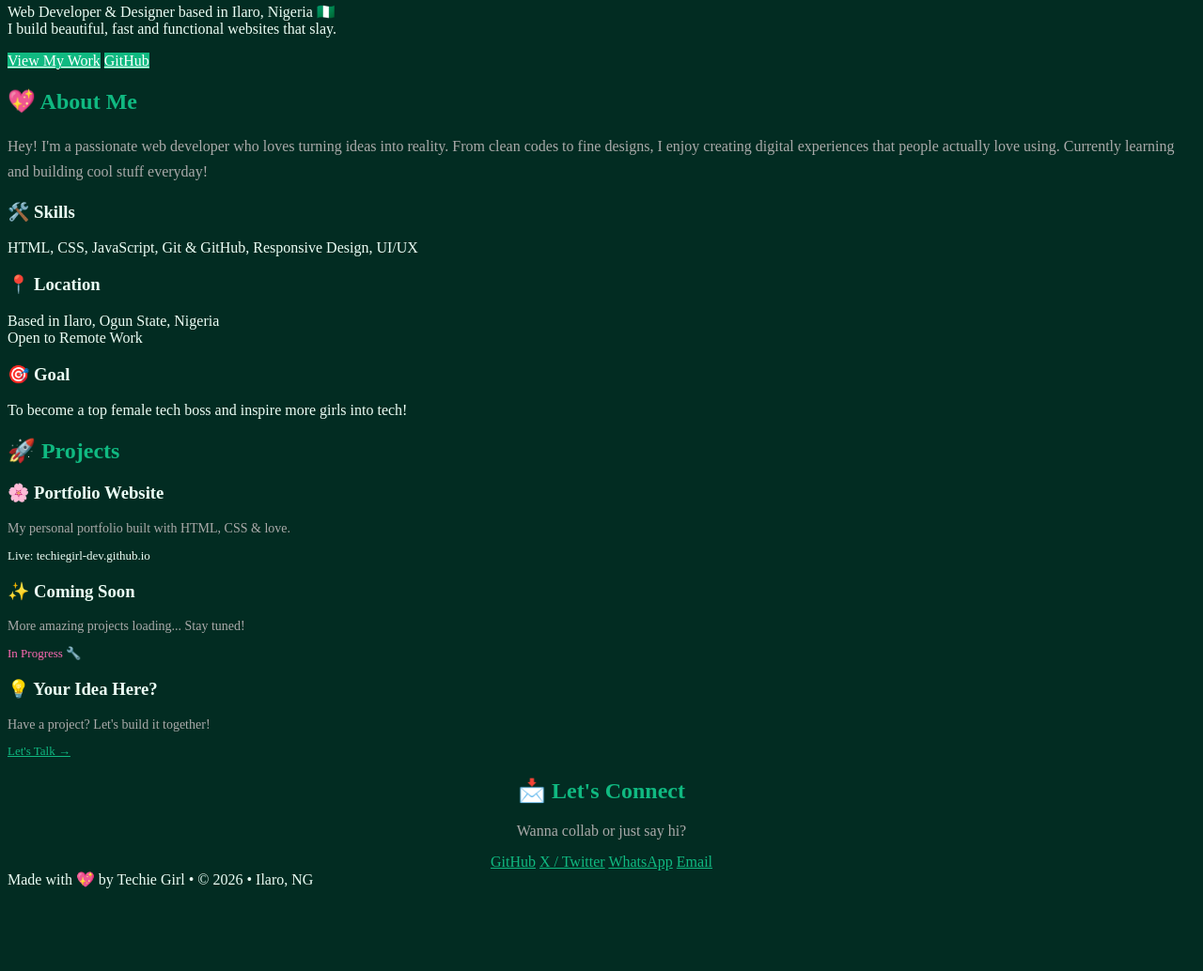
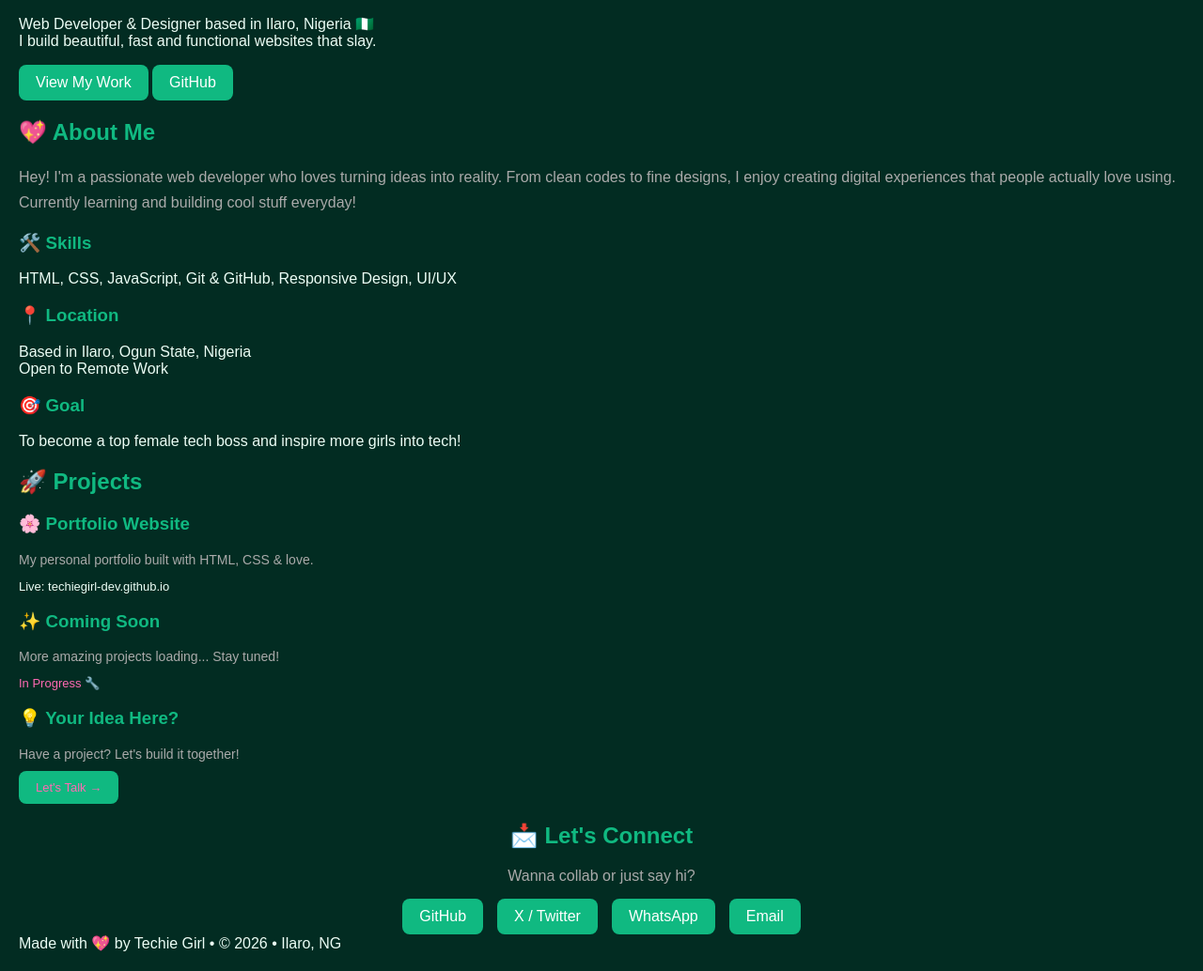
Before and after one commit to techiegirl-dev/techiegirl-dev.github.io, a plain HTML site: page index.html in a window 1280 px wide. Shown: the part 119-1153 px from the top of the page at 94% size. Before the commit the page ends 1073 px from the top, so only its background shows below. Drawn offline with Linux system fonts and the light colour scheme.

Commit message:
Update index.html

```diff
--- a/index.html
+++ b/index.html
@@ -6,18 +6,41 @@
 <title>Techie Girl | Portfolio</title>
 <link href="https://fonts.googleapis.com/css2?family=Poppins:wght@300;400;600;700&display=swap" rel="stylesheet">
 <style>
-body {
-  background-color: #022c22 !important;
-  color: #ecfdf5 !important;
-}
-a, .btn, h1, h2, span {
-  color: #10b981 !important;
-}
-.btn, button {
-  background-color: #10b981 !important;
-  border-color: #10b981 !important;
-  color: white !important;
-}
+  body {
+    background: #022c22;
+    color: #ecfdf5;
+    font-family: sans-serif;
+    margin: 0;
+    padding: 20px;
+  }
+  h1, h2, h3 {
+    color: #10b981;
+  }
+  .skills, .projects, .socials {
+    display: flex;
+    flex-wrap: wrap;
+    gap: 15px;
+    justify-content: center;
+  }
+  .skill-box, .project-box {
+    background: #064e3b;
+    border: 1px solid #10b981;
+    border-radius: 12px;
+    padding: 20px;
+    width: 250px;
+    text-align: center;
+  }
+  a, .btn {
+    background: #10b981;
+    color: white;
+    padding: 10px 18px;
+    border-radius: 8px;
+    text-decoration: none;
+    display: inline-block;
+  }
+  a:hover, .btn:hover {
+    background: #059669;
+  }
 </style>
 </head>
 <body>
```
